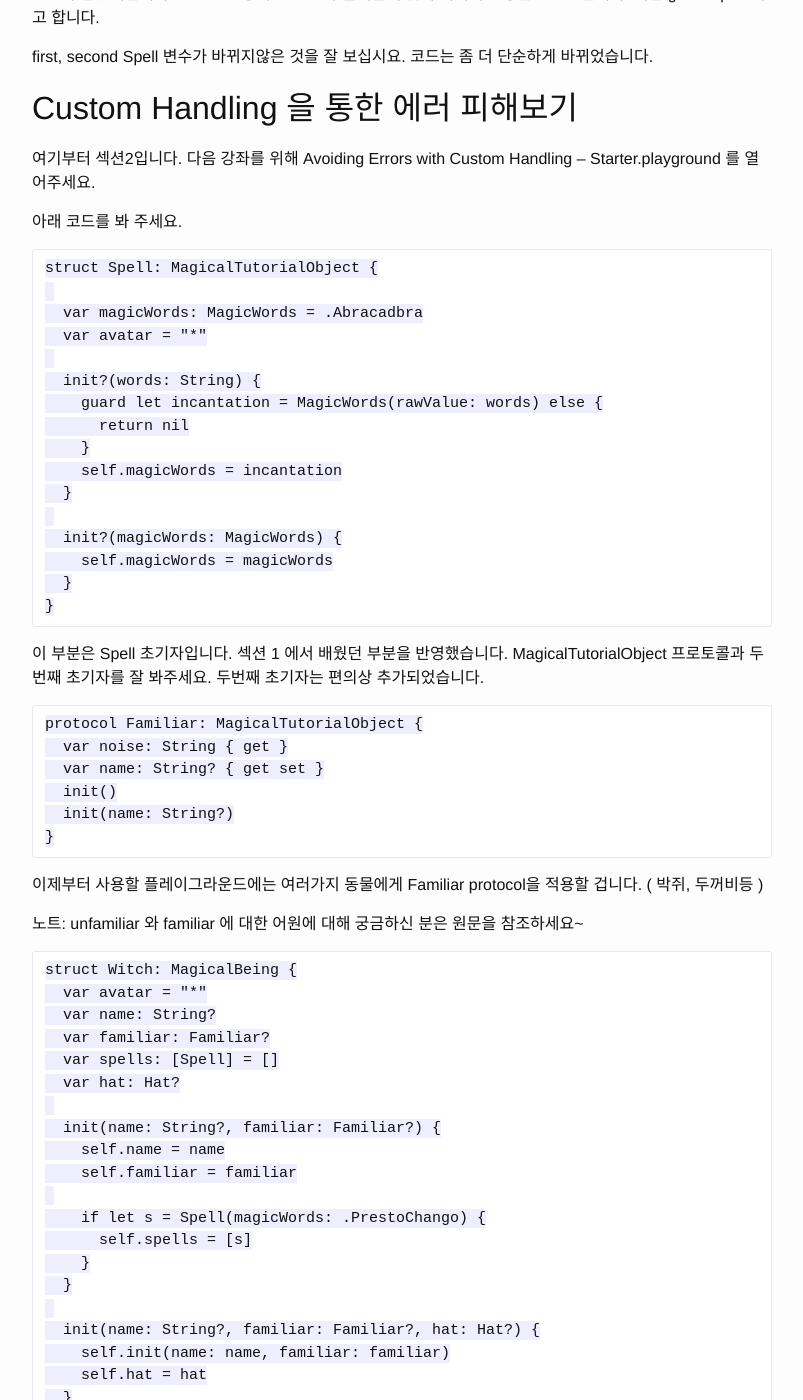
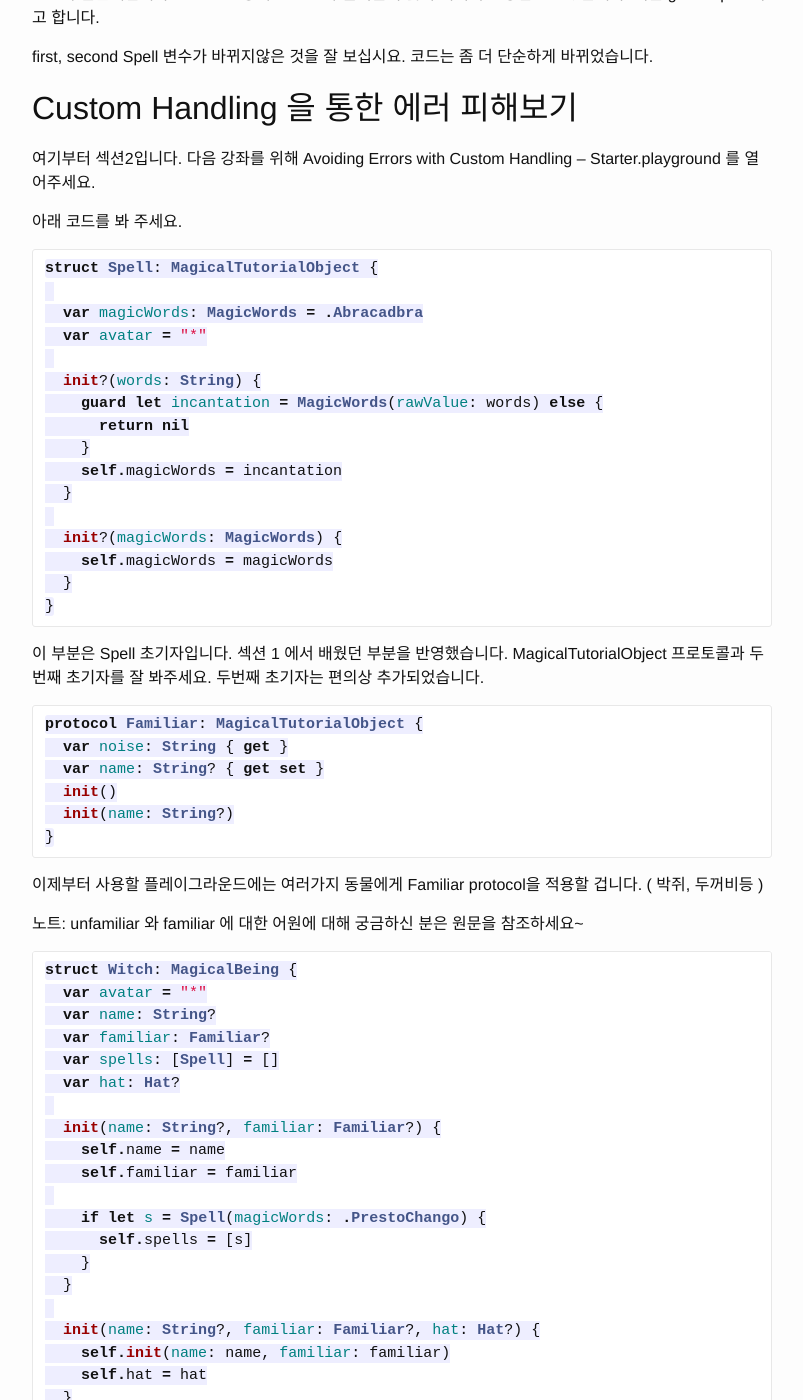
Before and after one commit to hallomuze/hallomuze.github.io, a Jekyll site: the page built from _posts/2016-07-26-swift2-error-handling.markdown, in a window 1280 px wide and 1400 px high, scrolled down 3266 px. Shown: the whole window, without its empty margins (238-1041 px from the left). Built offline with Jekyll 4.4.1, drawn with Linux system fonts in a browser that asks for light colours; some of the changed text lies outside the part shown.

Commit message:
Post update: Swift2 Error Handling

````diff
--- a/_posts/2016-07-26-swift2-error-handling.markdown
+++ b/_posts/2016-07-26-swift2-error-handling.markdown
@@ -21,7 +22,7 @@ protocol MagicalTutorialObject {
 
 위 프로토콜은 강좌 전체에 사용되는 Class, Structure 에 적용되는데, 각 오브젝트들을 콘솔화면에 표시해 주기 위해서 사용됩니다.
 
-```
+```swift
 enum MagicWords: String {
   case Abracadbra = "abracadabra"
   case Alakazam = "alakazam"
@@ -33,7 +34,7 @@ enum MagicWords: String {
 이 enumeration 은 주문 (Spell) 을 만들기 위한 마법의 단어들을 설명하고 있습니다.
 
 
-```
+```swift
 struct Spell: MagicalTutorialObject {
   var magicWords: MagicWords = .Abracadbra
   var avatar = "*"
@@ -64,7 +65,7 @@ Swift2 이전에는 이러한 기능을 사용하기 위해 Factory 패턴들
 
 createWithMagicWords 함수에서 이러한 예를 볼 수 있습니다.
 
-```
+```swift
 static func createWithMagicWords(words: String) -> Spell? {
   if let incantation = MagicWords(rawValue: words) {
     var spell = Spell()
@@ -92,7 +93,7 @@ static func createWithMagicWords(words: String) -> Spell? {
 
 createWithMagicWords 함수를 삭제하고 아래처럼 수정해주세요.
 
-```
+```swift
 init?(words: String) {
   if let incantation = MagicWords(rawValue: words) {
     self.magicWords = incantation
@@ -107,7 +108,7 @@ init?(words: String) {
 자 이제 명시적인 생성및 spell object 를 리턴하지 않기 위해 코드가 간단해 졌습니다.
 
 앗. first 와 second 부분에 컴파일 에러가 발생하네요.
-```
+```swift
 let first = Spell.createWithMagicWords("abracadabra")
 let second = Spell.createWithMagicWords("ascendio")
 ```
@@ -123,7 +124,7 @@ Guard 구문은 Swift 2 에서 소개되었습니다. 이른바 함수나 메소
 
 Guard 구문을 사용하여 아래처럼 수정해 봅시다.
 
-```
+```swift
 init?(words: String) {
   guard let incantation = MagicWords(rawValue: words) else {
     return nil
@@ -142,7 +143,7 @@ first, second Spell 변수가 바뀌지않은 것을 잘 보십시요. 코드는
 
 아래 코드를 봐 주세요.
 
-```
+```swift
 struct Spell: MagicalTutorialObject {
 
   var magicWords: MagicWords = .Abracadbra
@@ -163,7 +164,7 @@ struct Spell: MagicalTutorialObject {
 
 이 부분은 Spell 초기자입니다. 섹션 1 에서 배웠던 부분을 반영했습니다. MagicalTutorialObject 프로토콜과 두번째 초기자를 잘 봐주세요. 두번째 초기자는 편의상 추가되었습니다.
 
-```
+```swift
 protocol Familiar: MagicalTutorialObject {
   var noise: String { get }
   var name: String? { get set }
@@ -176,7 +177,7 @@ protocol Familiar: MagicalTutorialObject {
 
 노트: unfamiliar 와 familiar 에 대한 어원에 대해 궁금하신 분은 원문을 참조하세요~
 
-```
+```swift
 struct Witch: MagicalBeing {
   var avatar = "*"
   var name: String?
@@ -248,7 +249,7 @@ do-catch 매커니즘은 종종 아래 키워드 주변에서 잘 볼 수 있습
 
 Witch 정의 윗부분에 아래 code 를 추가해주세요.
 
-```
+```swift
 enum ChangoSpellError: ErrorType {
   case HatMissingOrNotMagical
   case NoFamiliar
@@ -264,13 +265,13 @@ SpellFailed 경우를 보면  custom reason 을 지정해 줄 수 있습니다.
 자 우리 이쁜이들 이제 마법을 한번 써 볼까요 😉
 메소드 시그니쳐에  throws 를 추가합시다. 메소드 호출시 실패가 일어날 수도 있다는 것을 알려주는 구문입니다.
 
-```
+```swift
 func turnFamiliarIntoToad() throws -> Toad {
 ```
 
 MagicalBeing  Protocol역시 아래처럼 수정해주세요.
 
-```
+```swift
 protocol MagicalBeing: MagicalTutorialObject {
   var name: String? { get set }
   var spells: [Spell] { get set }
@@ -283,12 +284,12 @@ protocol MagicalBeing: MagicalTutorialObject {
 
 마녀가 모자를 쓰고 있다는 것을 확실하게 하기 위해서 아래 구문을 수정해주세요.
 
-```
+```swift
 if let hat = hat {
 ```
 를 아래처럼 수정해주세요.
 
-```
+```swift
 guard let hat = hat else {
   throw ChangoSpellError.HatMissingOrNotMagical
 }
@@ -300,13 +301,13 @@ Note: 플레이그라운드가 컴파일러 에러를 뱉을 수 있으니  메
 
 다음줄은 boolean 체크를 포함하고 있습니다. 이 또한 hat 과 연관되어 있죠.
 
-```
+```swift
 if hat.isMagical {
 ```
 
 잠시 하략. 코딩하면서 체크해보자.
 
-```
+```swift
 guard let hat = hat where hat.isMagical else {
   throw ChangoSpellError.HatMissingOrNotMagical
 }
@@ -316,12 +317,12 @@ guard let hat = hat where hat.isMagical else {
 
 다음, 마녀가 familiar 를 가지고 있는지 체크하는 구문을 변경합시다
 
-```
+```swift
 if let familiar = familiar {
 ```
 …를 아래처럼 Guard 구문에서 .NoFamiliar error 를 발생시키게끔 변경:
 
-```
+```swift
 guard let familiar = familiar else {
   throw ChangoSpellError.NoFamiliar
 }
@@ -332,7 +333,7 @@ guard let familiar = familiar else {
 
 다음 줄을 보죠, 마녀가 두꺼비에게 turnFamiliarIntoToad() 주문을 걸려고 시도 할때 기존의 두꺼비를 리턴하고 있습니다. 여기서는 명시적인 에러가 마녀의 실수를 좀 더 잘 나타내 줍니다. 아래와 같이 수정합니다.
 
-```
+```swift
 if let toad = familiar as? Toad {
   return toad
 }
@@ -340,7 +341,7 @@ if let toad = familiar as? Toad {
 
 …를 아래처럼 수정해주세요.
 
-```
+```swift
 if familiar is Toad {
   throw ChangoSpellError.FamiliarAlreadyAToad
 }
@@ -352,7 +353,7 @@ as? 에서 is 로 변경된 부분을 자세히 봅시다. 이렇게 하면 결
 
 마지막입니다, hasSpellOfType(type:) 을 호출합시다.  이 메소드를 호출하는 것은 마녀의 마법책 속에 사용하기에 적합한 스펠(주문)이 있다는 것을 보장해 줍니다.
 
-```
+```swift
 if hasSpellOfType(.PrestoChango) {
   if let toad = f as? Toad {
     return toad
@@ -361,7 +362,7 @@ if hasSpellOfType(.PrestoChango) {
 ```
 를 아래와 같이 수정.
 
-```
+```swift
 guard hasSpellOfType(.PrestoChango) else {
   throw ChangoSpellError.SpellNotKnownToWitch
 }
@@ -377,12 +378,12 @@ return Toad(name: name)
 
 다음 일종의 fail-safe 였던 아래 코드를 삭제해주세요.
 
-```
+```swift
 return Toad(name: "New Toad")
 ```
 훨씬 깔끔해진 전체 코드는 아래에서 확인해주세요.
 
-```
+```swift
 func turnFamiliarIntoToad() throws -> Toad {
 
   // When have you ever seen a Witch perform a spell without her magical hat on ? :]
@@ -421,7 +422,7 @@ func turnFamiliarIntoToad() throws -> Toad {
 
 Playground 에 아래 코드를 추가해주세요.
 
-```
+```swift
 func exampleOne() {
   print("") // Add an empty line in the debug area
 
@@ -457,7 +458,7 @@ func exampleOne() {
 
 handleSpellError 함수가 아직 정의되지 않았네요, exampleOne() 함수가 정의된 곳 위쪽에 handleSpellError() 에 대한 정의를 추가해주세요.
 
-```
+```swift
 func handleSpellError(error: ChangoSpellError) {
   let prefix = "Spell Failed."
   switch error {
@@ -473,7 +474,7 @@ func handleSpellError(error: ChangoSpellError) {
 }
 ```
 아래코드를 플레이그라운드에 추가하고 마지막으로 실행해봅시다.
-```
+```swift
 exampleOne()
 ```
 Xcode 좌측코너의 화살표 아이콘을 눌러서 디버그콘솔 윈도우를 열어주세요. 플레이그라운드의 결과 값은 여기서 확인 가능합니다.
@@ -481,14 +482,16 @@ Xcode 좌측코너의 화살표 아이콘을 눌러서 디버그콘솔 윈도우
 ![image](https://cdn1.raywenderlich.com/wp-content/uploads/2016/04/Expand-Debug-Area-1.gif)
 
 
-##에러 잡기 (Catching Errors)
+## 에러 잡기 (Catching Errors)
 
 위 코드 스니펫에서 사용된 언어의 특징을 간략히 아래에 설명했습니다. 아래를 보세요.
+
 ### catch
 
 swift 에서는 패턴매칭을 사용할 수 있습니다. 이는 특정에러를 처리하기 위해서 또는 여러에러타입을 한꺼번에 처리할때 사용할 수 있습니다.
 
 위 코드에서는 catch 의 용도 몇 가지를 보여줍니다: 첫번째로 특정 ChangoSpell 에러를 catch 할때, 두번째는 나머지 error 케이스에 대한 처리입니다.
+
 ### try
 
 코드상에 어떤 라인이나 섹션에서 에러가 발생할 수 있는지 확실하게 지정해 주기 위해서 try구문을 do-catch와 함께 사용할 수 있습니다.
@@ -501,7 +504,7 @@ swift 에서는 패턴매칭을 사용할 수 있습니다. 이는 특정에러
 
 이제 try? 구문이 사용되는 예를 봅시다. 아래 코드를 그대로 복사해서 여러분의 플레이그라운드에 추가해주세요.
 
-```
+```swift
 func exampleTwo() {
   print("") // Add an empty line in the debug area
 
@@ -523,31 +526,38 @@ func exampleTwo() {
 Notice the difference with exampleOne. Here you don’t care about the output of the particular error, but still capture the fact that one occurred. The Toad was not created, so the value of newToad is nil.
 
 ## 에러 표시하기
+
 ### throws
 
-함수나 메소드가 에러를 던지는 경우 throws 키워드를 사용합니다. 던져진 에러는
-The throws keyword is required in Swift if a function or method throws an error. Thrown errors are automatically propagated up the call stack, but letting errors bubble too far from their source is considered bad practice. Significant propagation of errors throughout a codebase increases the likelihood errors will escape appropriate handling, so throws is a mandate to ensure propagation is documented in code – and remains evident to the coder.
+함수나 메소드가 에러를 던지는 경우 throws 키워드를 사용합니다. 던져진 에러는 콜스택으로 자동으로 전달됩니다. 단 너무 멀리까지 이런 전파가 이뤄진다면 좋은 방법은 아닙니다.  과도한 에러전달은 적절한 에러처리를 방해하는 요소로 작용할 수 있습니다. throws 는 이러한 전파가 코드상에 문서화 됨을 확인시켜주기 위한 위임작업입니다.
+
 ### rethrows
-여태까지 사용했던 모든 예제에서 throws 를 사용했는데 rethrows 는 뭘까요?
+여태까지 사용했던 모든 예제에서 throws 를 사용했는데 rethrows 는 뭘까요?  `함수의 인자가 에러를 발생시킬때`만 throw 한다는 것을 컴파일러에게 알려주기 위한 것이 rethrows 입니다.
+아래에서 마법과 같은 예시를 보시죠( 플레이그라운드에 추가할 필요는 없습니다)
 
-
-All examples you’ve seen so far have used throws, but what about its counterpart rethrows ?
-rethrows tells the compiler that this function will only throw an error when its function parameter throws an error. A quick and magical example can be found below (no need to add this to the playground):
-
-```
+```swift
 func doSomethingMagical(magicalOperation: () throws -> MagicalResult) rethrows -> MagicalResult {
   return try magicalOperation()
 }
 ```
-Here doSomethingMagical(_:) will only throw an error if the magicalOperation provided to the function throws one. If it succeeds, it returns a MagicalResult instead.
 
-## Manipulating Error Handling Behavior
+doSomethingMagical(_:) 은 에러를 throw 하는데 그 조건과 결과는 아래와 같습니다.
+
+케이스1: 함수의 인자인 magicalOperation이 에러를 발생시킨다. =>  doSomethingMagical(_:) 도 에러를 발생시킴.
+케이스2: magicalOperation 가 성공적이라면 MagicalResult 값을 반환한다.
+
+##  에러처리 작동을 조작하기
+
 ### defer
+
 Although auto-propagation will serve you well in most cases, there are situations where you might want to manipulate the behavior of your application as an error travels up the call stack.
 The defer statement is a mechanism that permits a ‘cleanup’ action to be performed whenever the current scope is exited, such as when a method or function returns. It’s useful for managing resources that need to be tidied up whether or not the action was successful, and so becomes especially useful in an error handling context.
-To see this in action, add the following method to the Witch structure:
 
-```
+비록 대부분의 경우 자동전파기능은 잘 작동합니다만, 콜스택으로...
+
+실제 어떻게 작동하는지 , Witch 구조체에 아래 메소드를 추가해주세요.
+
+```swift
 func speak() {
   defer {
     print("*cackles*")
@@ -557,7 +567,7 @@ func speak() {
 ```
 Add the following code to the bottom of the playground:
 
-```
+```swift
 func exampleThree() {
   print("") // Add an empty line in the debug area
 
@@ -571,7 +581,10 @@ In the debug console, you should see the witch cackle after everything she says.
 Interestingly, defer statements are executed in the opposite order in which they are written.
 Add a second defer statement to speak() so that a Witch screeches, then cackles after everything she says:
 
-```
+디버깅 콘솔상에서, 마녀가 말할 때마다 cackles 이라고 하는 것을 볼 수 있습니다. 흥미롭게도 defer 는 구현된 것과 반대로 동작합니다.
+두번째 defer ....
+
+```swift
 func speak() {
   defer {
     print("*cackles*")
````
Also changed, not shown: other parts of _posts/2016-07-26-swift2-error-handling.markdown (+1 -0 lines).
